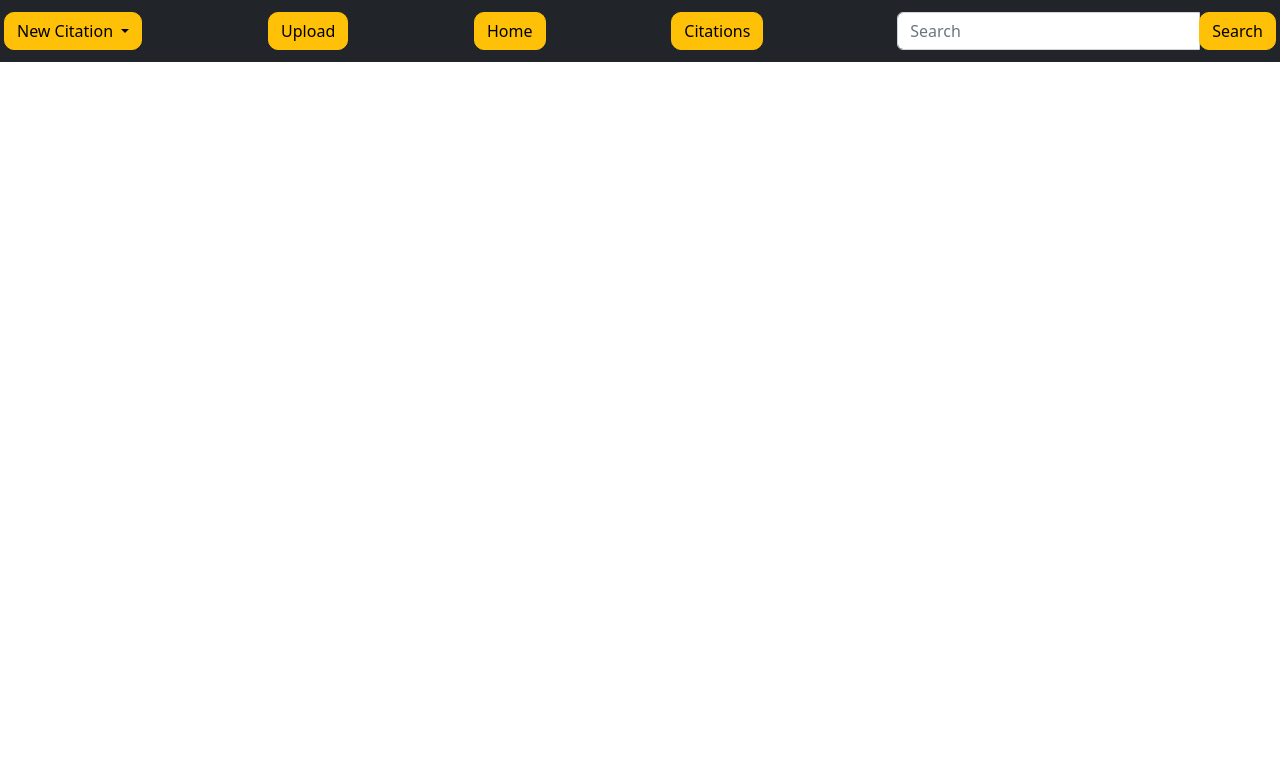
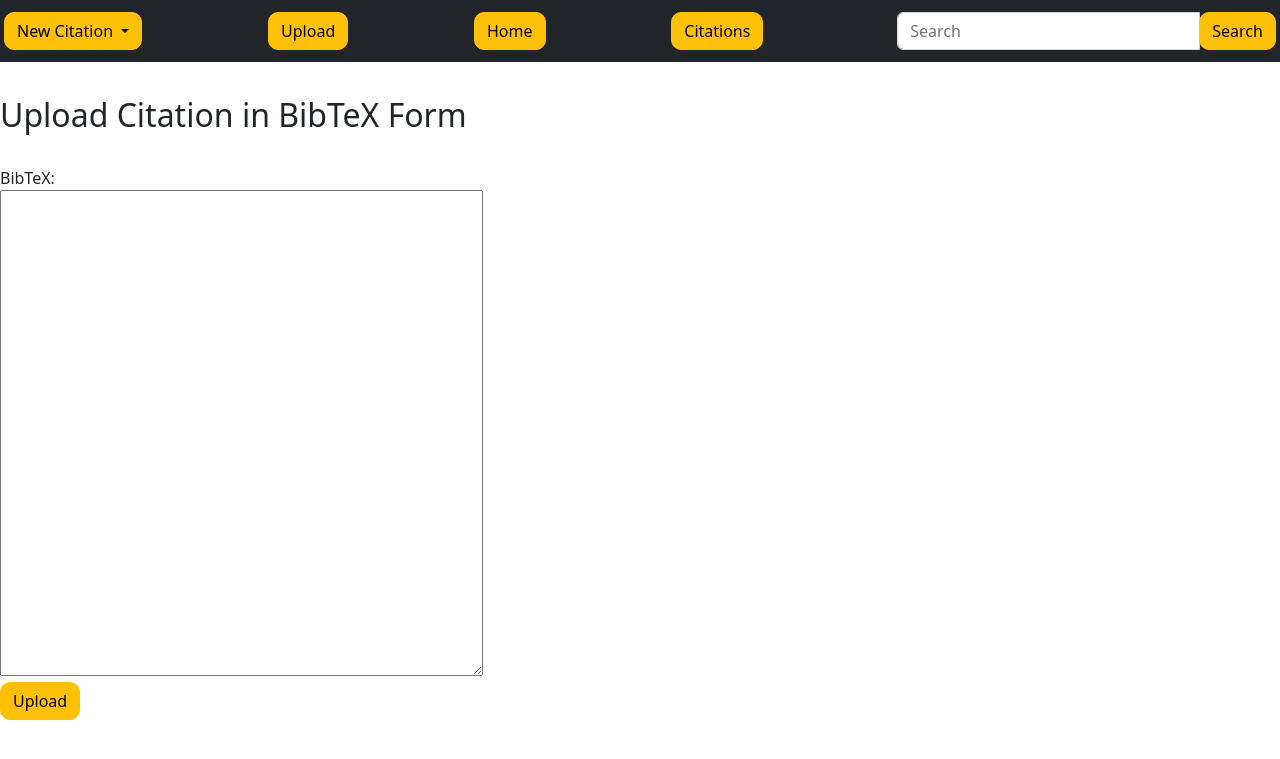
Before and after one commit to opturtio/Kumpulan-Kovat, a Flask app: page /upload in a window 1280 px wide. Shown: the top 759 px of the page. Run offline with Flask 3, Linux system fonts and the light colour scheme.

Commit message:
Create upload.html and endpoint

```diff
--- a/bibtex_generator/routes.py
+++ b/bibtex_generator/routes.py
@@ -276,7 +276,9 @@ def result():
 @app.route("/upload", methods=["GET", "POST"])
 def upload():
     if request.method == "GET":
-        return render_template("upload.html", citation = False)
+        return render_template("upload.html", citation=False)
 
     if request.method == "POST":
-        pass
+        bibtex_string = request.form["bibtex"]
+        print(bibtex_string)
+        return redirect("/upload")
--- a/bibtex_generator/templates/upload.html
+++ b/bibtex_generator/templates/upload.html
@@ -1,9 +1,13 @@
 {% extends "layout.html" %}
 {% block title %}Upload{% endblock %}
 {% block content %}
-
-
-
-
-
+<br>
+<h2>Upload Citation in BibTeX Form</h2>
+<br>
+<form action="/upload" method="POST">
+    <div class="form-group">
+        BibTeX: <br><textarea name="bibtex" rows="20" cols="50"></textarea>
+    </div>
+    <button type="submit" class="btn btn-warning">Upload</button>
+</form>
 {% endblock %}
```
